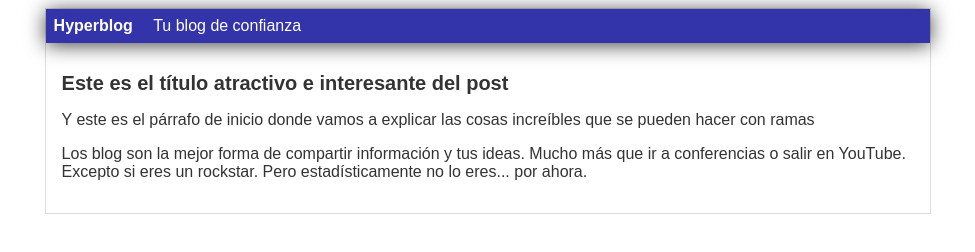
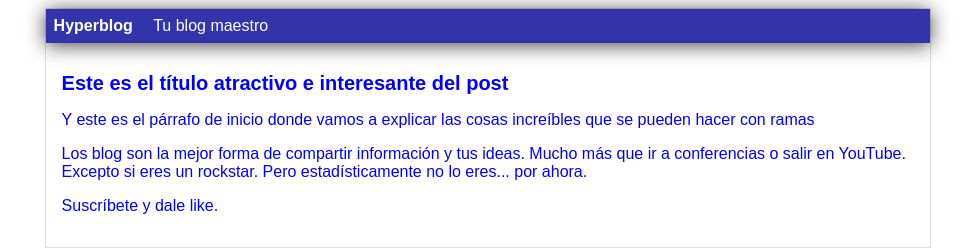
Before and after one commit to jddiaze/hyperblog, a plain HTML site: page blogpost.html in a window 1280 px wide. Shown: the whole page, without its empty margins (152-1127 px from the left). Drawn offline with Linux system fonts and the light colour scheme.

Commit message:
Agregué suscripción, cambié cabecera maestra y puse color azul

```diff
--- a/blogpost.html
+++ b/blogpost.html
@@ -8,12 +8,13 @@
 <body>
     <div id='container'>
         <div id='cabecera'>
-            Hyperblog <span id='tagline'>Tu blog de confianza</span>
+            Hyperblog <span id='tagline'>Tu blog maestro</span>
         </div>
         <div id='post'>
             <h1>Este es el título atractivo e interesante del post</h1>
             <p>Y este es el párrafo de inicio donde vamos a explicar las cosas increíbles que se pueden hacer con ramas</p>
             <p>Los blog son la mejor forma de compartir información y tus ideas. Mucho más que ir a conferencias o salir en YouTube. Excepto si eres un rockstar. Pero estadísticamente no lo eres... por ahora.</p>
+            <p>Suscríbete y dale like.</p>
         </div>
     </div>
 </body>
--- a/css/style.css
+++ b/css/style.css
@@ -1,5 +1,5 @@
 body {
-    color: #333;
+    color: blue;
     text-align: center;
     font-family: Arial, Helvetica, sans-serif;
     font-size: 16px;
```
